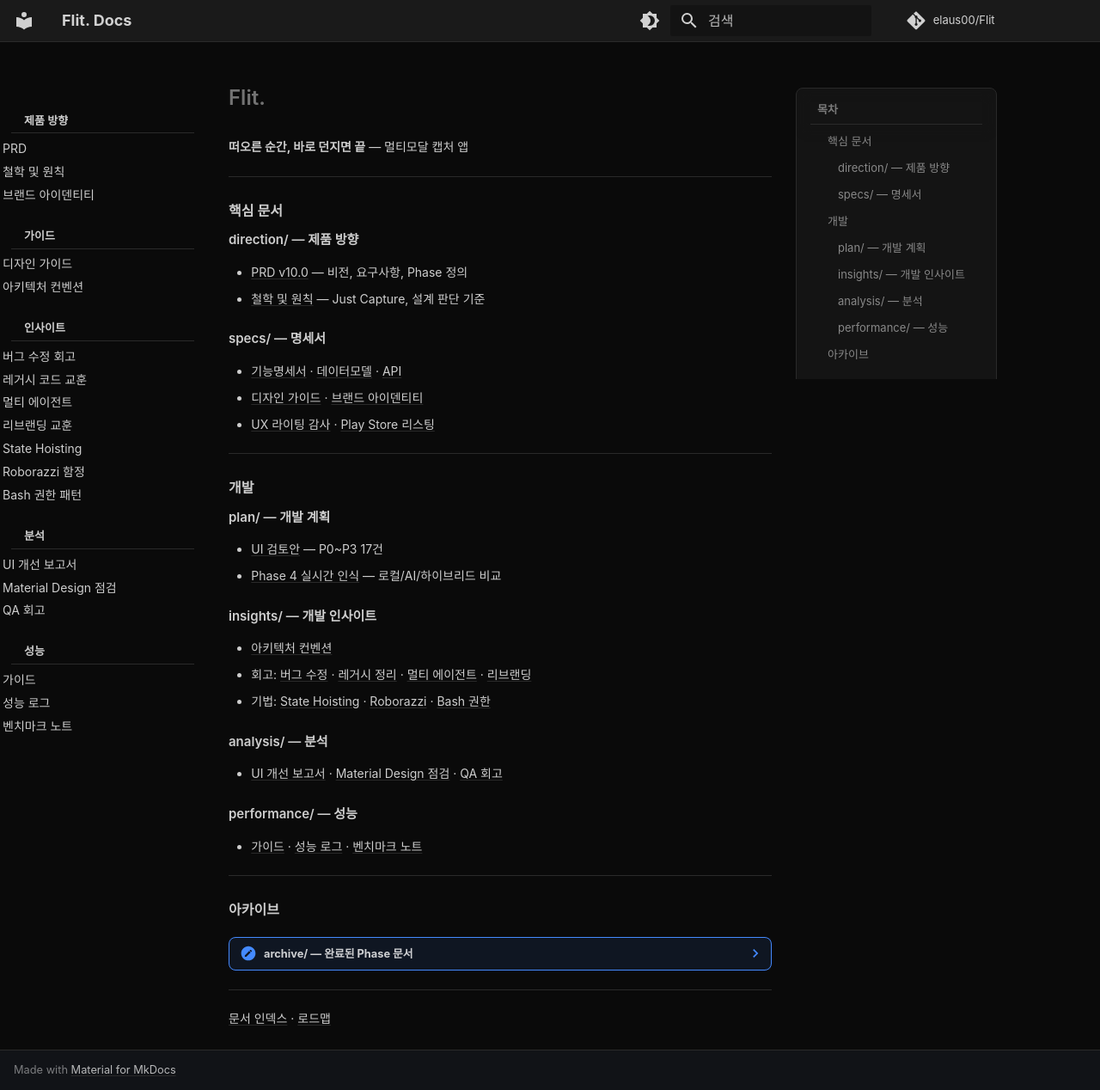
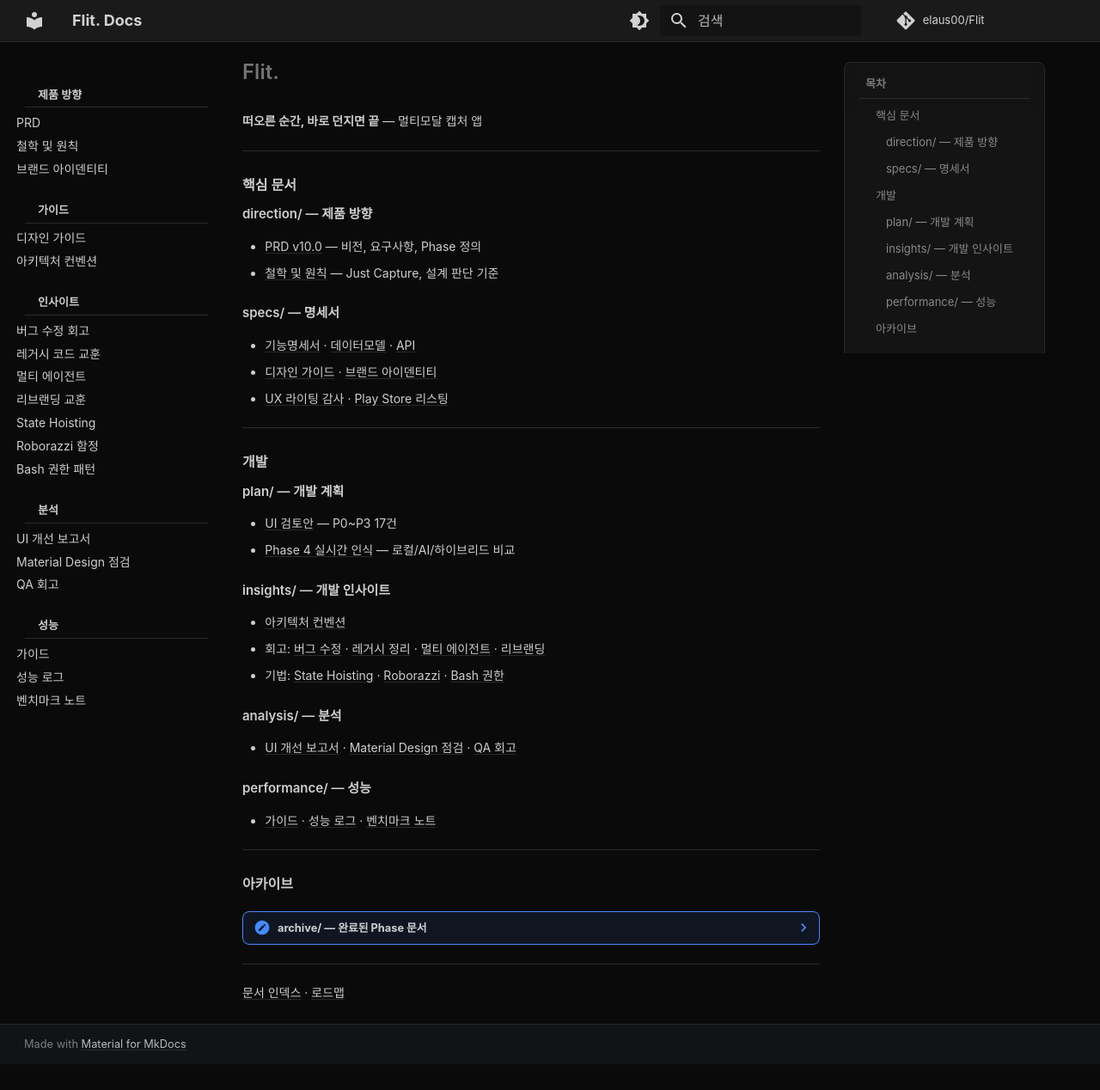
Before and after one commit to elaus00/KAIROS_mobile, an MkDocs documentation site: the page built from docs/index.md, in a window 1280 px wide. Shown: the whole page at 86% size. Built offline with MkDocs 1.6.1 and Material for MkDocs 9.7.7, drawn with Linux system fonts in a browser that asks for light colours; comment, search, counter and statistics services are not loaded; after the commit the page ends 1238 px from its top, so only the background shows below that.

Commit message:
docs: pin TOC sidebar to right edge and widen desktop docs layout

```diff
--- a/docs/stylesheets/flit.css
+++ b/docs/stylesheets/flit.css
@@ -219,11 +219,34 @@
 /* --- 본문 ---------------------------------------------------------------- */
 
 .md-content {
-  max-width: 680px;
+  max-width: 720px;
 }
 
 .md-grid {
-  max-width: 76rem;
+  max-width: 86rem;
+}
+
+@media screen and (min-width: 76.25em) {
+  /* 큰 화면에서 전체 좌우 여백을 조금 줄이고 레이아웃 폭을 확장 */
+  .md-grid {
+    max-width: none;
+    padding-left: 0.8rem;
+    padding-right: 0.8rem;
+  }
+
+  .md-main__inner {
+    margin: 0;
+  }
+
+  .md-sidebar--primary {
+    left: 0.8rem;
+  }
+
+  /* TOC 섹션 자체를 우측 끝 기준으로 배치 */
+  .md-sidebar--secondary {
+    right: 0.8rem;
+    margin-right: 0 !important;
+  }
 }
 
 .md-typeset code {
```
